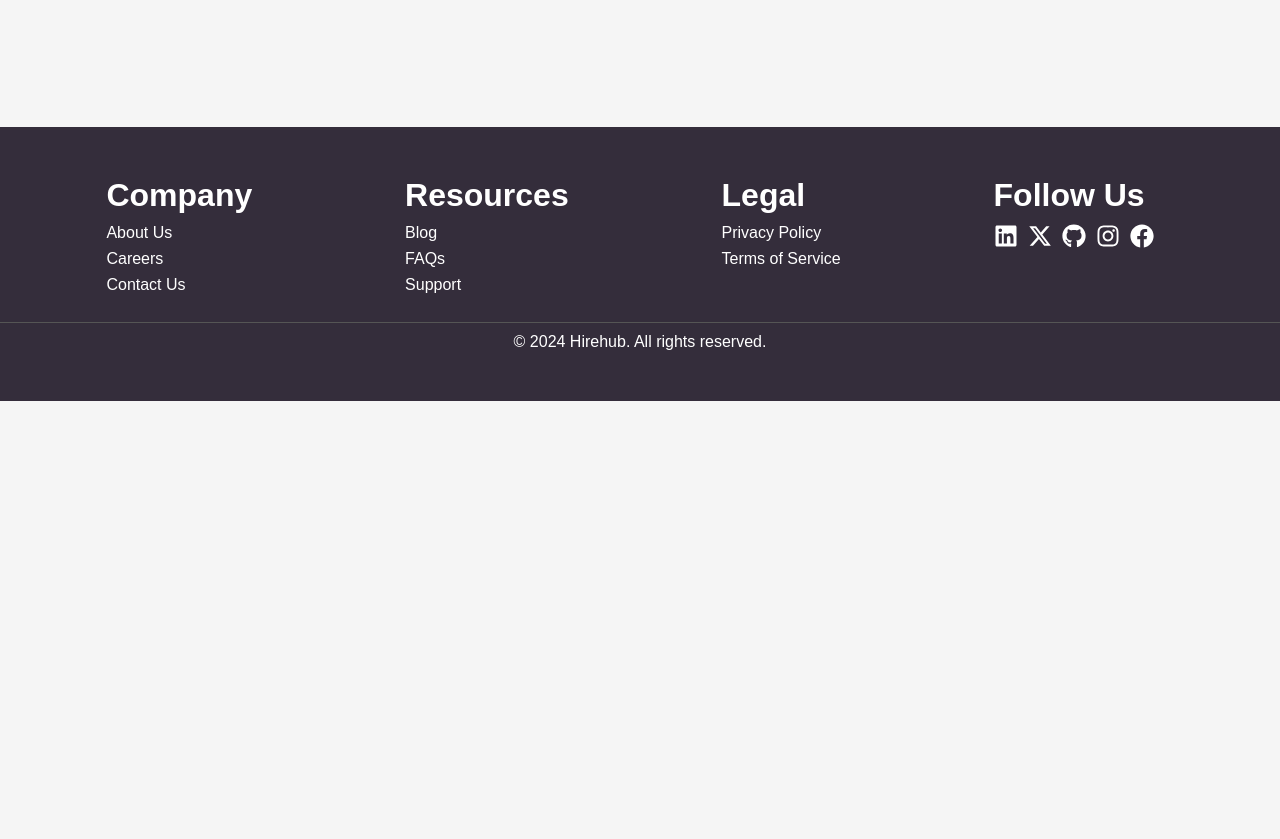
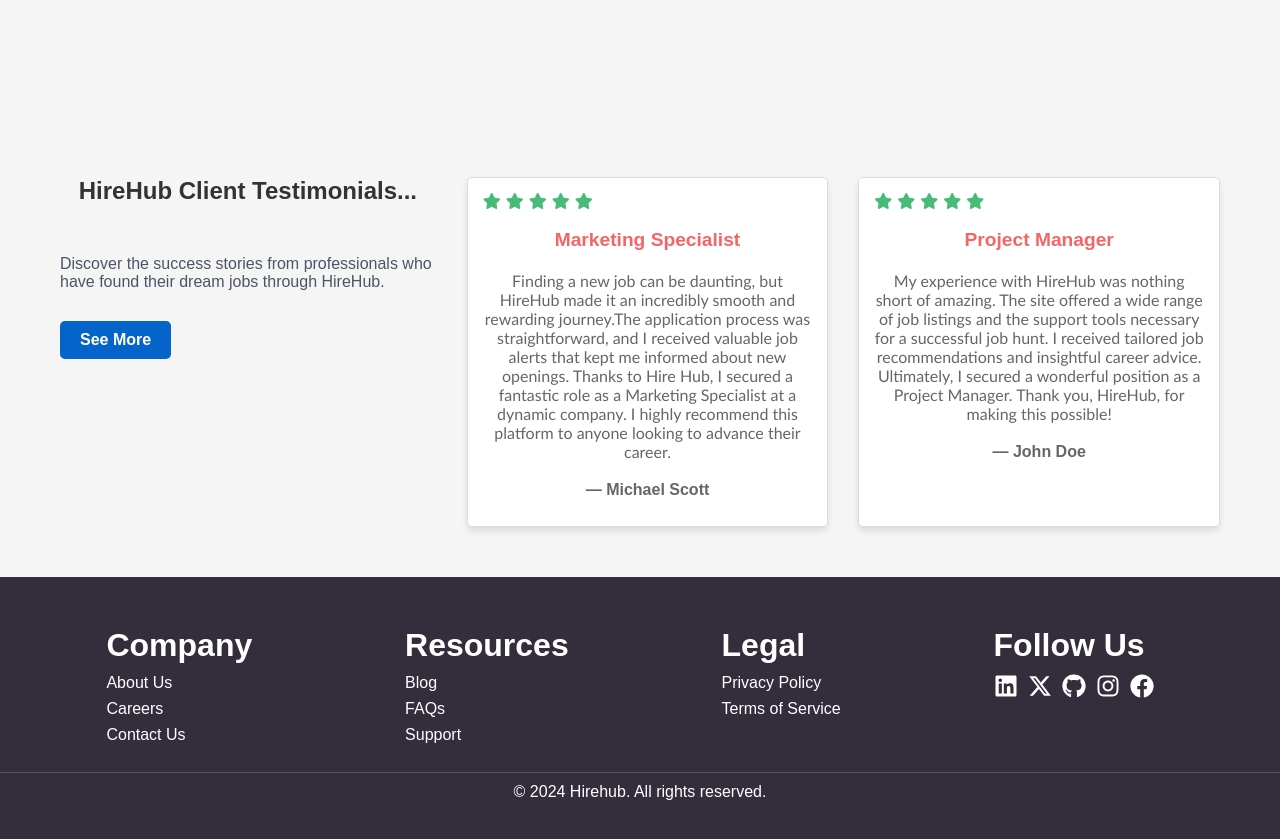
Before and after one commit to Yashgabani845/hiring-portal, a React (Create React App) app in the folder hiring-portal/: page / in a window 1280 px wide. Shown: the part 1620-2459 px from the top of the page. Before the commit the page ends 2021 px from the top, so only its background shows below. Built offline with nearby package versions, Linux system fonts and the light colour scheme.

Commit message:
Added dynamic and engaging testimonial section

```diff
--- /dev/null
+++ b/hiring-portal/src/CSS/testimonial.css
@@ -0,0 +1,165 @@
+body {
+    background-color: #f9f9f9;
+
+}
+
+.container {
+    max-width: 1200px;
+    margin: 0 auto;
+    padding: 50px 20px;
+}
+
+.grid {
+    display: grid;
+    grid-template-columns: 1fr 2fr;
+    gap: 30px;
+
+}
+
+.grid-item-1 {
+    display: flex;
+    flex-direction: column;
+}
+
+
+.title {
+    font-size: 3.5rem;
+    font-weight: bold;
+    margin-left:-.25%;
+    color: #1a202c;
+    font-family: "Trebuchet MS", "Lucida Sans Unicode", "Lucida Grande",
+    "Lucida Sans", Arial, sans-serif;
+
+}
+
+.description {
+    margin-top: 20px;
+    color: #4a5568;
+    font-size:medium;
+    font-weight:400;
+}
+
+.navigation-buttons {
+    margin-top: 30px;
+    display: flex;
+    gap: 10px;
+}
+
+.nav-button {
+    width: 40px;
+    height: 40px;
+    border: 2px solid #f56565;
+    color: #f56565;
+    border-radius: 50%;
+    display: flex;
+    justify-content: center;
+    align-items: center;
+    background-color: transparent;
+}
+
+.grid-item-2 {
+    display: grid;
+    grid-template-columns: 1fr 1fr;
+    gap: 30px;
+}
+
+.card {
+    background-color: #fff;
+    padding: 20px;
+    border-radius: 10px;
+    box-shadow: 0 4px 6px rgba(0, 0, 0, 0.1);
+}
+
+.stars {
+    display: flex;
+    margin-bottom: 20px;
+}
+
+.star-icon {
+    color: #48bb78;
+    margin-right: 5px;
+}
+
+.card-title {
+    font-size: 1.5rem;
+    font-weight: bold;
+    color: #f56565;
+}
+
+.card-description {
+    margin-top: 20px;
+    color: #4a5568;
+    font-family: "Trebuchet MS", "Lucida Sans Unicode", "Lucida Grande",
+    "Lucida Sans", Arial, sans-serif;
+}
+
+.author {
+    margin-top: 20px;
+    color: #2d3748;
+    font-weight: bold;
+}
+
+
+@media (max-width: 768px) {
+    .grid {
+        grid-template-columns: 1fr;
+        gap: 20px;
+    }
+
+    .grid-item-2 {
+        grid-template-columns: 1fr;
+    }
+
+    .title {
+        font-size: 2rem;
+    }
+
+    .card-title {
+        font-size: 1.25rem;
+    }
+}
+
+@media (max-width: 480px) {
+    .container {
+        padding: 20px 10px;
+    }
+
+    .title {
+        font-size: 1.75rem;
+    }
+
+    .description {
+        font-size: 1rem;
+    }
+
+    .navigation-buttons {
+        justify-content: center;
+    }
+
+    .card-title {
+        font-size: 1.15rem;
+    }
+
+    .card-description {
+        font-size: 0.9rem;
+    }
+
+    .author {
+        font-size: 0.9rem;
+    }
+}
+
+.see-more-button {
+    padding: 10px 20px;
+    background-color: #0564c9;
+    color: white;
+    border: none;
+    border-radius: 5px;
+    font-size: 16px;
+    font-weight: 600;
+    cursor: pointer;
+  }
+
+  .see-more-button:hover {
+    background-color: #0056b3;
+  }
--- a/hiring-portal/src/Components/Homepage.jsx
+++ b/hiring-portal/src/Components/Homepage.jsx
@@ -5,6 +5,7 @@ import MiddleView from "./MiddleView";
 import PostView from "./Postview";
 import Footer from "./Footer";
 import Interview from "./Interview";
+import Testimonial from "./Testimonial";
 import { ClipLoader } from "react-spinners";
 
 const Homepage = () => {
@@ -29,6 +30,7 @@ const Homepage = () => {
             <MiddleView />
             <PostView />
             <Interview />
+            <Testimonial/>
             <Footer />
         </div>
     );
--- /dev/null
+++ b/hiring-portal/src/Components/Testimonial.jsx
@@ -0,0 +1,60 @@
+import React from 'react';
+import '../CSS/testimonial.css';
+
+const Testimonial = () => {
+  return (
+    <>
+      <section className="body-background">
+        <div className="container">
+          <div className="grid">
+            <div className="grid-item-1">
+              <h2 className="title">HireHub Client Testimonials...</h2>
+              <p className="description">
+              Discover the success stories from professionals who have found their dream jobs through HireHub.
+              </p>
+              <div className="navigation-buttons">
+                <button className="see-more-button">
+                  See More
+                </button>
+              </div>
+            </div>
+
+            <div className="grid-item-2">
+              <div className="card">
+                <div className="stars">
+                  <i className="fas fa-star star-icon"></i>
+                  <i className="fas fa-star star-icon"></i>
+                  <i className="fas fa-star star-icon"></i>
+                  <i className="fas fa-star star-icon"></i>
+                  <i className="fas fa-star star-icon"></i>
+                </div>
+                <h3 className="card-title"> Marketing Specialist</h3>
+                <p className="card-description">
+                Finding a new job can be daunting, but HireHub made it an incredibly smooth and rewarding journey.The application process was straightforward, and I received valuable job alerts that kept me informed about new openings. Thanks to Hire Hub, I secured a fantastic role as a Marketing Specialist at a dynamic company. I highly recommend this platform to anyone looking to advance their career.
+                </p>
+                <p className="author">— Michael Scott</p>
+              </div>
+
+              <div className="card">
+                <div className="stars">
+                  <i className="fas fa-star star-icon"></i>
+                  <i className="fas fa-star star-icon"></i>
+                  <i className="fas fa-star star-icon"></i>
+                  <i className="fas fa-star star-icon"></i>
+                  <i className="fas fa-star star-icon"></i>
+                </div>
+                <h3 className="card-title"> Project Manager</h3>
+                <p className="card-description">
+                My experience with HireHub was nothing short of amazing. The site offered a wide range of job listings and the support tools necessary for a successful job hunt. I received tailored job recommendations and insightful career advice. Ultimately, I secured a wonderful position as a Project Manager. Thank you, HireHub, for making this possible!
+                </p>
+                <p className="author">— John Doe</p>
+              </div>
+            </div>
+          </div>
+        </div>
+      </section>
+    </>
+  );
+};
+
+export default Testimonial;
```
